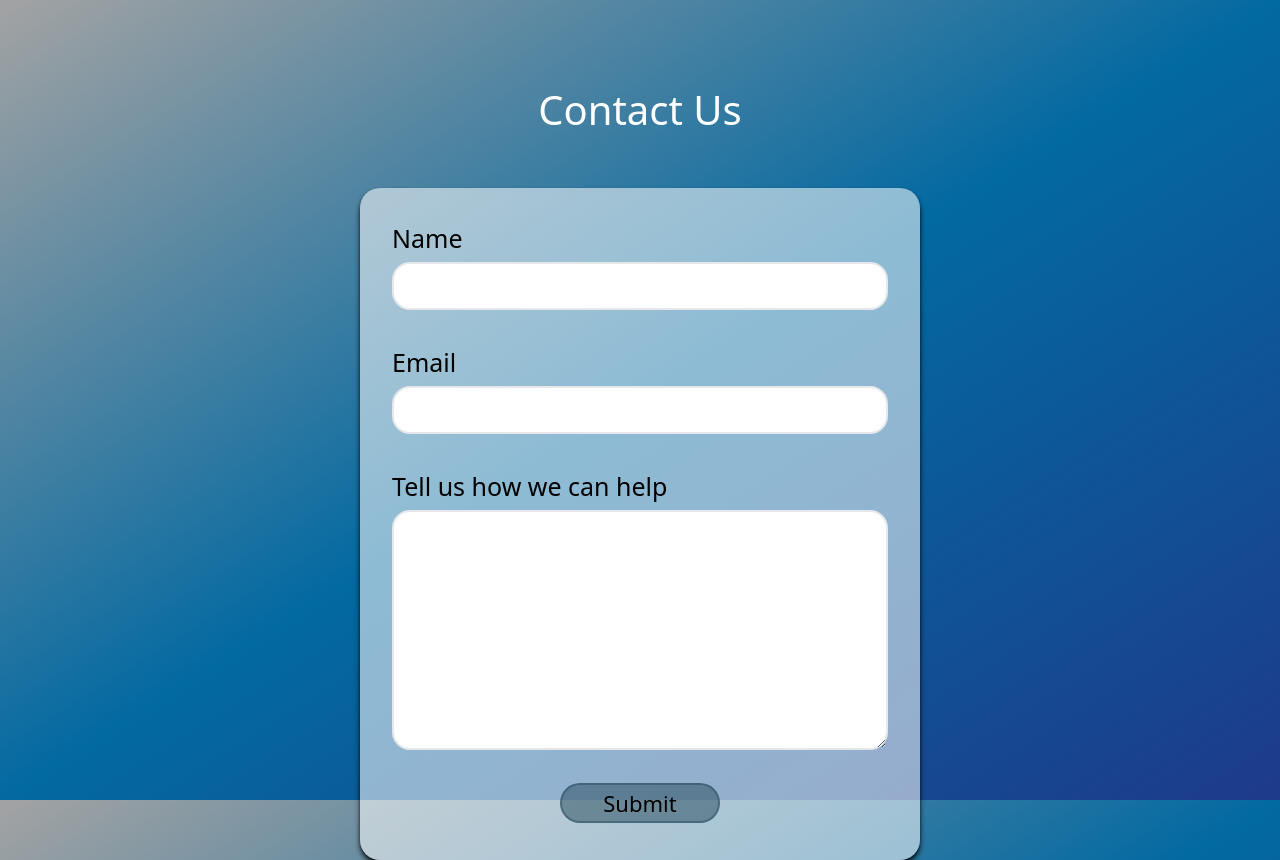
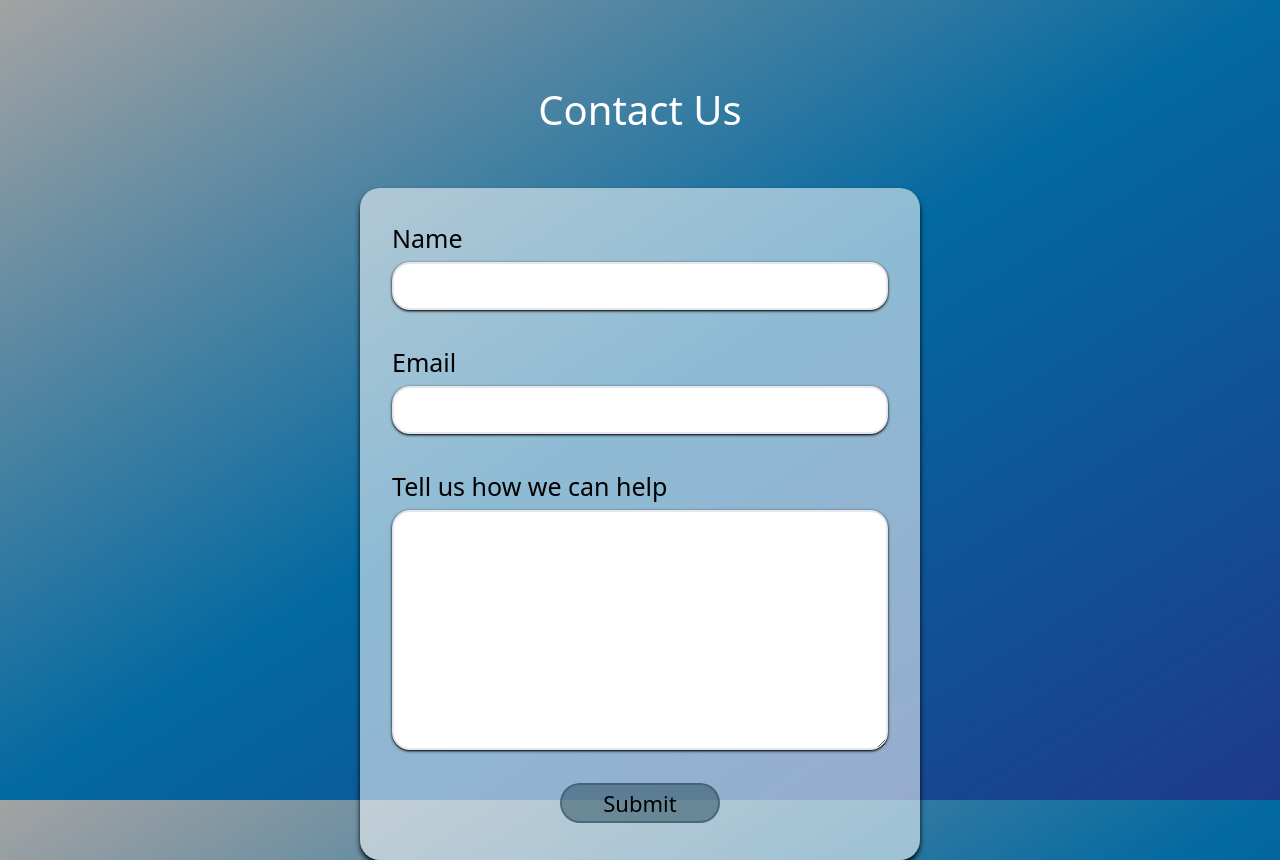
Before and after one commit to webAhead1/flexible, a Vue app: page / in a window 1280 px wide. Built offline with nearby package versions, Linux system fonts and the light colour scheme.

Commit message:
added shadows to the text inputs

```diff
--- a/src/style.css
+++ b/src/style.css
@@ -19,15 +19,15 @@ header {
 }
 
 .name-input {
-    @apply w-full h-[3rem] border-2 rounded-[18px] pl-[1rem] text-[20px]
+    @apply w-full h-[3rem] border-2 rounded-[18px] pl-[1rem] text-[20px] shadow shadow-black
 }
 
 .email-input {
-    @apply w-full h-[3rem] border-2 rounded-[18px] pl-[1rem] text-[20px]
+    @apply w-full h-[3rem] border-2 rounded-[18px] pl-[1rem] text-[20px] shadow shadow-black
 }
 
 .message-input {
-    @apply w-full h-[15rem] max-h-[20rem] border-2 rounded-[18px] pl-[1rem] text-[20px] break-normal p-[10px]
+    @apply w-full h-[15rem] max-h-[20rem] border-2 rounded-[18px] pl-[1rem] text-[20px] break-normal p-[10px] shadow shadow-black
 }
 
 .submit-button {
```
